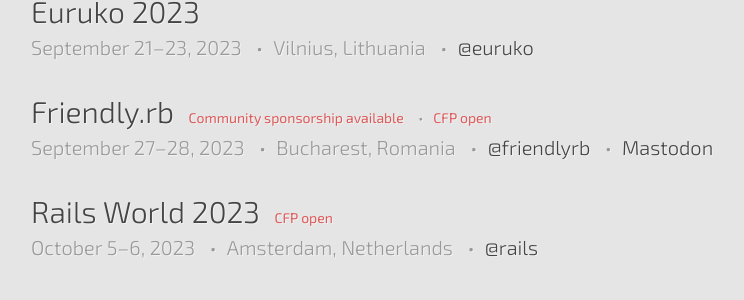
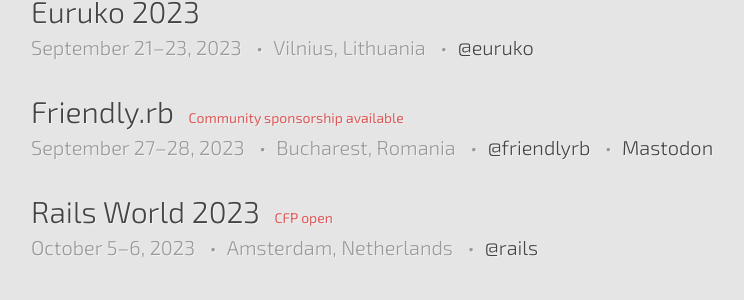
Before and after one commit to ruby-conferences/ruby-conferences.github.io, a Jekyll site: the page built from index.html, in a window 1280 px wide. Shown: the part 769-1069 px from the top of the page, without its empty margins (209-953 px from the left). Built offline with Jekyll 4.4.1, drawn with Linux system fonts in a browser that asks for light colours.

Commit message:
Update conferences.yml to update Friendly.rb CFP status
CFP is now closed for Friendly.rb

```diff
--- a/_data/conferences.yml
+++ b/_data/conferences.yml
@@ -2292,7 +2292,6 @@
   url: https://friendlyrb.com/
   twitter: friendlyrb
   mastodon: https://ruby.social/@friendlyrb
-  cfp_phrase: CFP open
   reg_phrase: Community sponsorship available
 
 - name: Rails World 2023
```
